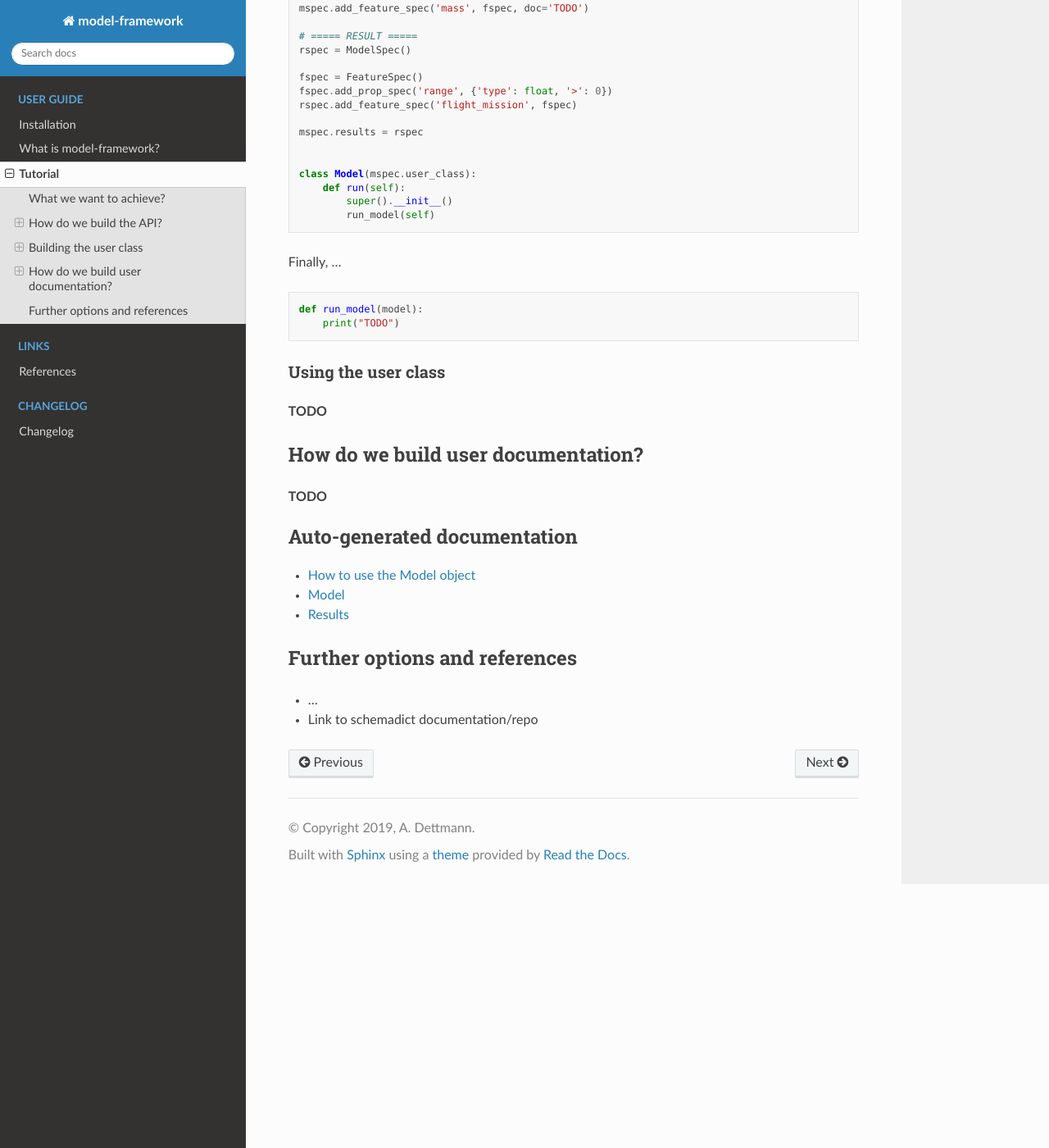
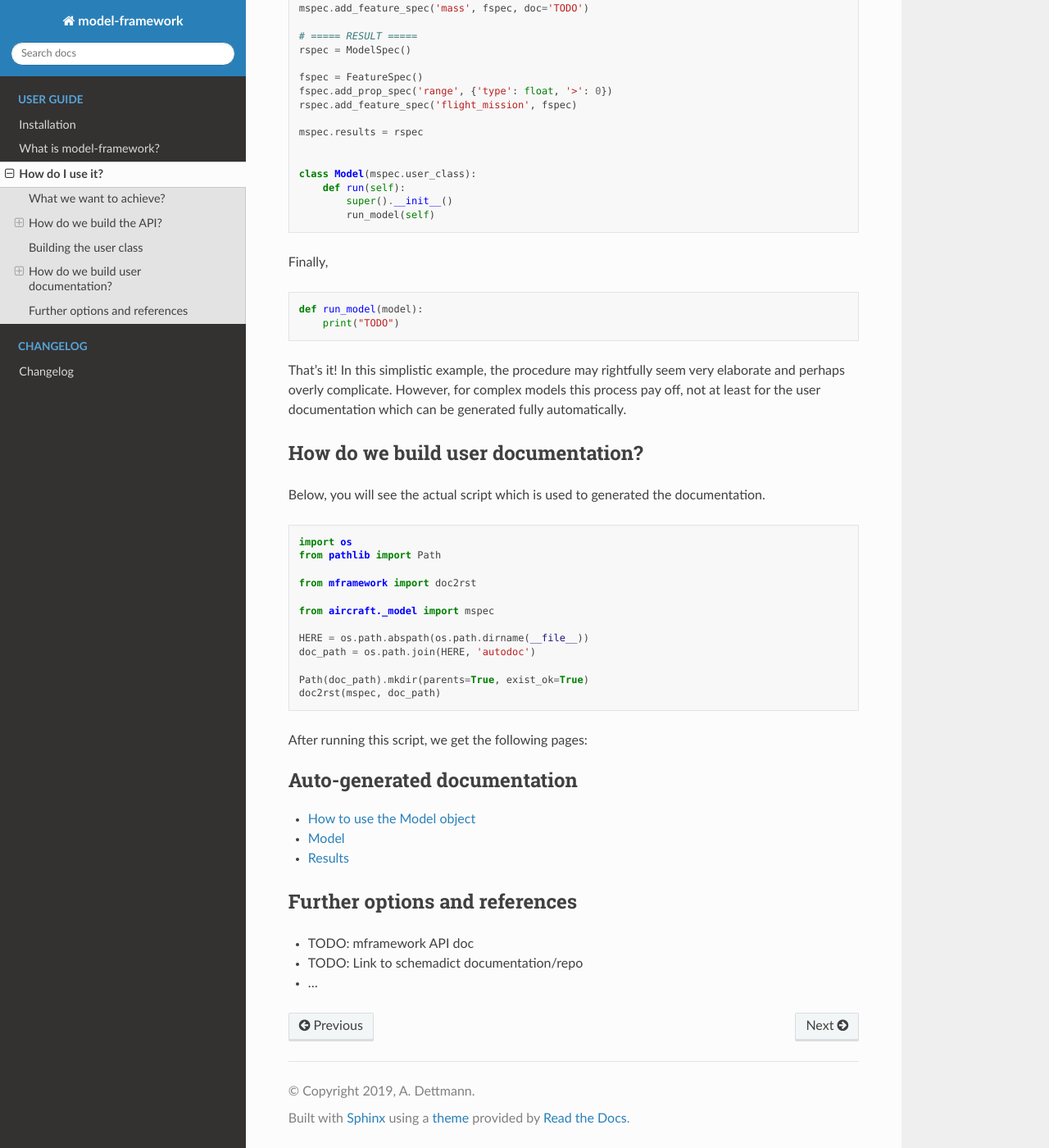
Before and after one commit to airinnova/model-framework, a Sphinx documentation site: the page built from docs/source/tutorial/index.rst, in a window 1280 px wide and 1400 px high, scrolled down 2580 px. Shown: the whole window at 82% size. Built offline with Sphinx 7.4.7 and the Read the Docs theme 2.0.0, drawn with Linux system fonts in a browser that asks for light colours; pages that are not in the unit, such as notebooks, are missing from menus; the version number could not be read and is left out; some of the changed text lies outside the part shown.

Commit message:
Update documentation and README

```diff
--- a/docs/source/conf.py
+++ b/docs/source/conf.py
@@ -81,6 +81,8 @@ rst_prolog = f"""
 .. |Name| replace:: {NAME.capitalize()}
 .. |author1| replace:: {AUTHOR_LIST[0]}
 .. |license| replace:: {LICENCE_NAME}
+.. |pypi_long| replace:: Python Package Index
+.. _pip: https://pip.pypa.io/en/stable/
 """
 
 # -- Options for HTML output -------------------------------------------------
--- a/docs/source/references.rst
+++ /dev/null
@@ -1,6 +0,0 @@
-.. _sec_references:
-
-References
-==========
-
-.. [Dett19] Dettmann, A.: *Something* ; 2020 ; etc.
--- a/docs/source/tutorial/index.rst
+++ b/docs/source/tutorial/index.rst
@@ -1,14 +1,14 @@
 .. _sec_tutorial:
 
-Tutorial
-========
+How do I use it?
+================
 
 This example will walk you through the basic process of building a model with the |name|, and also demonstrate how to provide a simple, and documented user interface.
 
 What we want to achieve?
 ------------------------
 
-Let's start at the end. What do we actually want to achieve here? We want to build a simple Python user interface for a model. As an example, let's consider a very simple aircraft model. We will implement the so-called `Breguet range equation <https://en.wikipedia.org/wiki/Range_(aeronautics)>`_ which can be used to estimate the range of an aircraft. According to the Breguet equtation, the range for a jet aircraft in cruise conditions can be estimated from the following relation.
+Let's start at the end. What do we actually want to achieve here? We want to build a simple Python user interface for a model. As an example, let's consider a very simple aircraft model. We will implement the so-called `Breguet range equation <https://en.wikipedia.org/wiki/Range_(aeronautics)>`_ which can be used to estimate the range of an aircraft. According to the Breguet equitation, the range for a jet aircraft in cruise conditions can be estimated from the following relation.
 
 .. math::
 
@@ -97,21 +97,24 @@ Okay, but so far the file ``_model.py`` is empty, and does not contain the objec
     :language: python
     :lines: 4-
 
-Finally, ...
+Finally,
 
 .. literalinclude:: aircraft/_run.py
     :language: python
     :lines: 5-
 
-Using the user class
-~~~~~~~~~~~~~~~~~~~~
-
-**TODO**
+That's it! In this simplistic example, the procedure may rightfully seem very elaborate and perhaps overly complicate. However, for complex models this process pay off, not at least for the user documentation which can be generated fully automatically.
 
 How do we build user documentation?
 -----------------------------------
 
-**TODO**
+Below, you will see the actual script which is used to generated the documentation.
+
+.. literalinclude:: docgen.py
+    :language: python
+    :lines: 4-
+
+After running this script, we get the following pages:
 
 .. toctree::
    :maxdepth: 1
@@ -124,5 +127,6 @@ How do we build user documentation?
 Further options and references
 ------------------------------
 
+* TODO: mframework API doc
+* TODO: Link to schemadict documentation/repo
 * ...
-* Link to schemadict documentation/repo
```
Also changed, not shown: README.rst (+14 -91 lines), docs/source/index.rst (+2 -15 lines), docs/source/user_guide/installation.rst (+11 -1 lines), docs/source/user_guide/whatis.rst (+0 -9 lines), docs/source/user_guide/whatis_intro.txt (added, +8 -0 lines).
